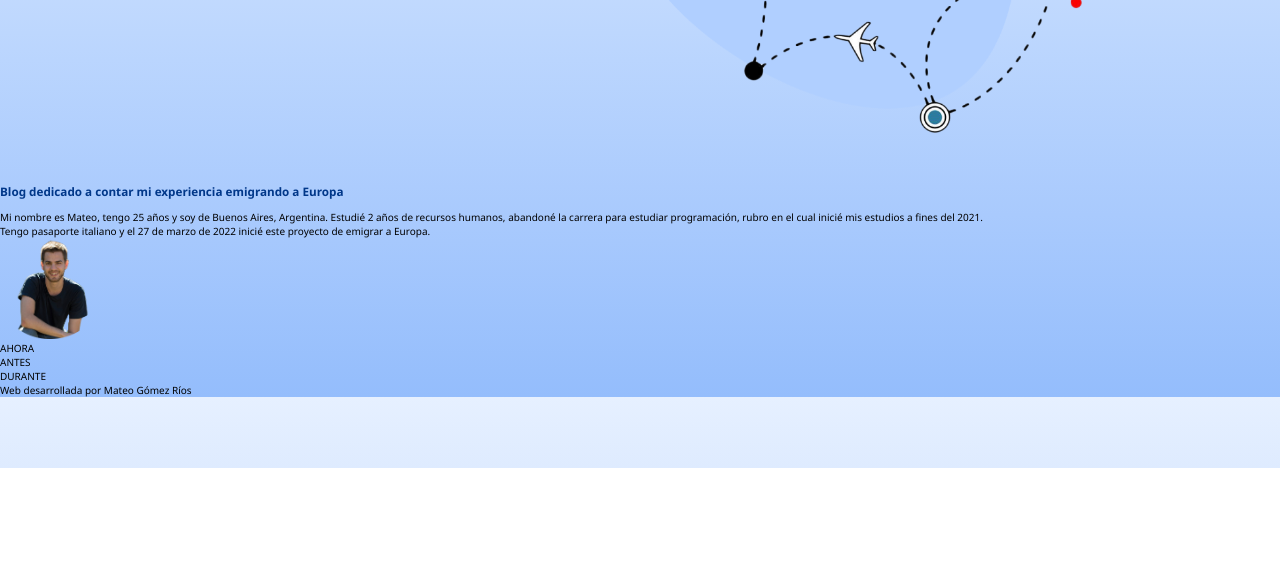
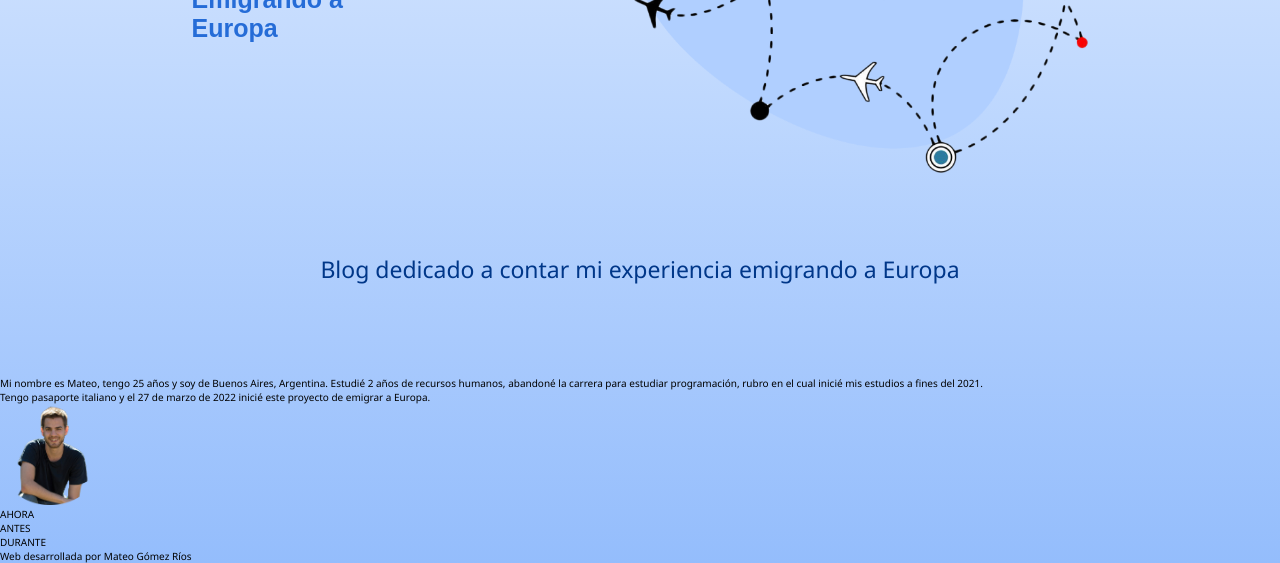
Before and after one commit to mmateogr/Mateo-s-Experience, a plain HTML site: page index.html in a window 1280 px wide. Shown: the part 332-895 px from the top of the page. Before the commit the page ends 800 px from the top, so only its background shows below. Drawn offline with Linux system fonts and the light colour scheme; a web font is replaced by a local one.

Commit message:
letra más grande del inicio y reubicación

```diff
--- a/index.html
+++ b/index.html
@@ -23,9 +23,9 @@
         </div>
         <img class="imgInicial" src="imagenes/imagenPrincipal.png" alt="Viaje">
     </section>
-
-    <h3 class="descripcionWeb">Blog dedicado a contar mi experiencia emigrando a Europa</h3>
-
+    <div class="divDescripcion">
+        <h3 class="descripcionWeb">Blog dedicado a contar mi experiencia emigrando a Europa</h3>
+    </div>
     <section>
         <div>
             <img src="" alt="">
--- a/scss/_paginas.scss
+++ b/scss/_paginas.scss
@@ -1,18 +1,18 @@
 .inicial {
     display: flex;
-    margin-top: 4rem;
+    margin-top: 8rem;
     align-items: center;
     justify-content: space-evenly;
-    margin-bottom: 5rem;
+    margin-bottom: 8rem;
     .titulos {
         display: flex;
         flex-direction: column;
         h1 {
-            font-size: 2.7rem;
+            font-size: 3rem;
             color: #003789;
         }
         h2 {
-            font-size: 2.2rem;
+            font-size: 2.5rem;
             color: #256CD7;
         }
     }
@@ -21,12 +21,20 @@
         width: 40%;
     }
 }
+.divDescripcion {
+    display: flex;
+    justify-content: center;
+    .descripcionWeb {
+        font-family: "Segoe UI", Arial, sans-serif;
+        font-weight: 400;
+        font-size: 2.3rem;
+        color: #003789;
+        text-align: center;
+        width: 90%;
+        margin-bottom: 8rem;
+    }
+}
 
-.descripcionWeb {
-    font-family: "Segoe UI", Arial, sans-serif;
-    color: #003789;
-
-}
 
 p {
     font-family: "Segoe UI", Arial, sans-serif;
```
Also changed, not shown: css/estilos.css, 1 other file.
